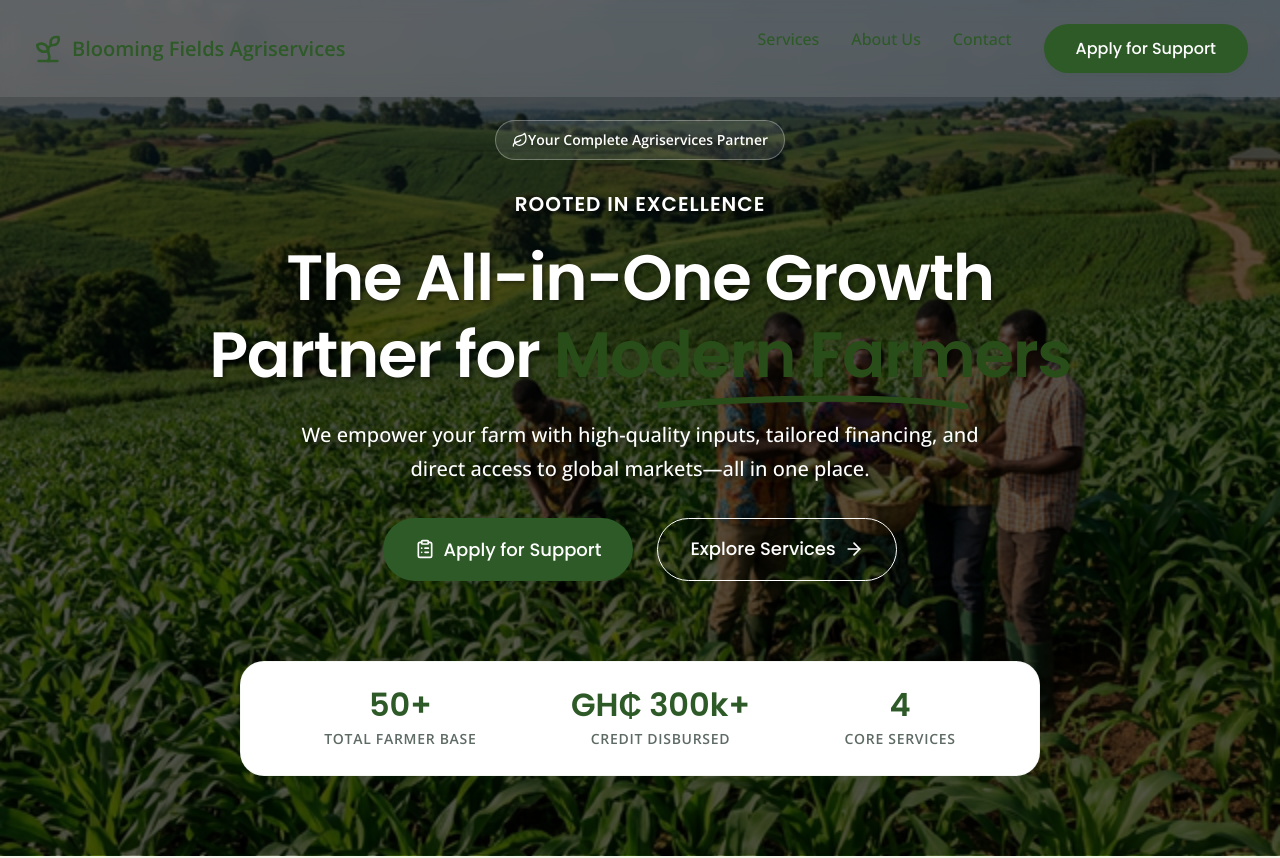
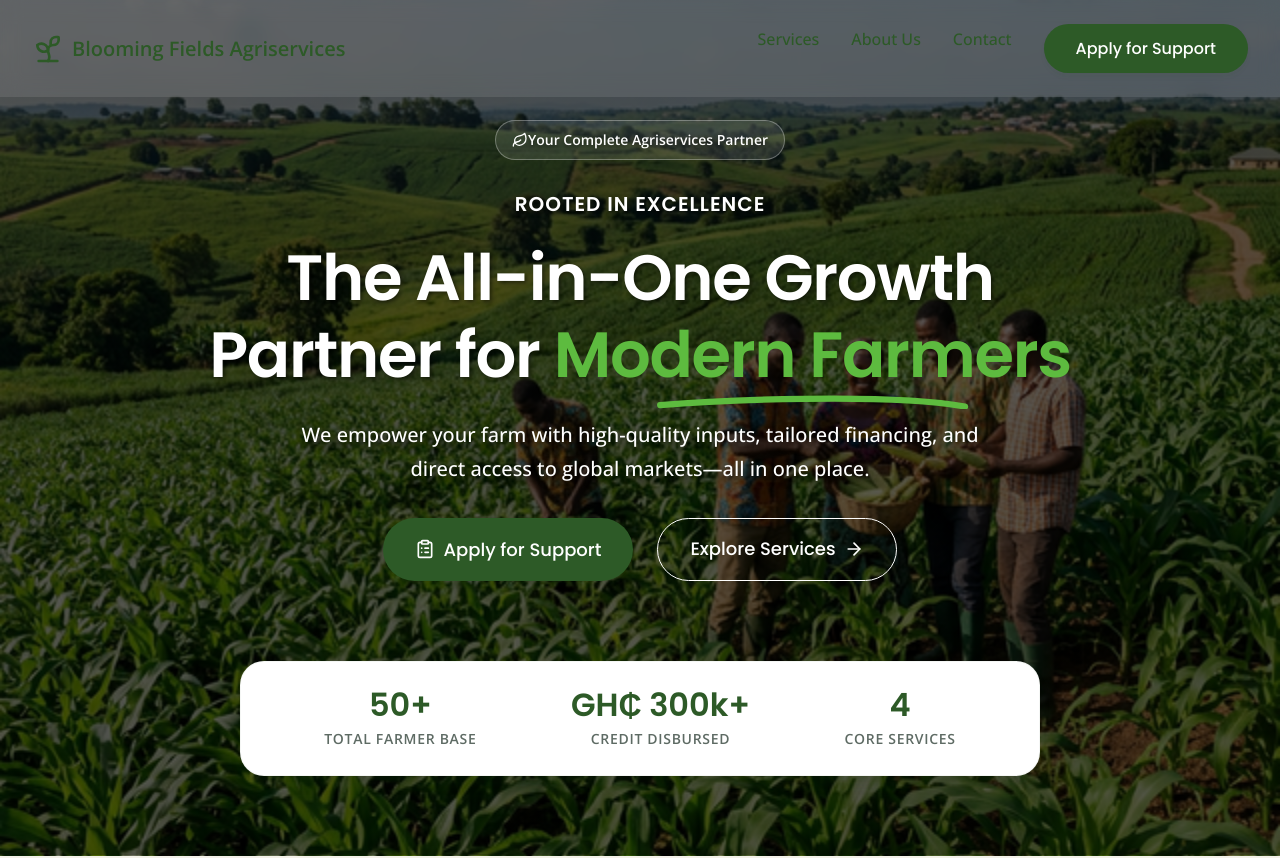
Before and after one commit to dake-07/bloomingfields, a React (Vite) app: page / in a window 1280 px wide. Shown: the top 858 px of the page. Built offline with nearby package versions, Linux system fonts and the light colour scheme.

Commit message:
style: change Modern Farmers text color to bright green

```diff
--- a/src/components/Hero.jsx
+++ b/src/components/Hero.jsx
@@ -54,7 +54,7 @@ const Hero = ({ onApplyClick }) => {
                     style={{ color: '#FFFFFF', maxWidth: '900px', margin: '0 auto', marginBottom: 'var(--space-md)', textShadow: '2px 2px 4px rgba(0,0,0,0.5)' }}
                 >
                     <span style={{ display: 'block', fontSize: '1.25rem', color: '#FFFFFF', fontWeight: 600, marginBottom: '1.5rem', textTransform: 'uppercase', letterSpacing: '0.05em' }}>Rooted in Excellence</span>
-                    The All-in-One Growth Partner for <span style={{ color: '#294D18', textShadow: 'none', position: 'relative' }}>
+                    The All-in-One Growth Partner for <span style={{ color: '#5DBB3F', textShadow: 'none', position: 'relative' }}>
                         Modern Farmers
                         {/* Subtle underline SVG */}
                         <svg
@@ -63,7 +63,7 @@ const Hero = ({ onApplyClick }) => {
                             fill="none"
                             xmlns="http://www.w3.org/2000/svg"
                         >
-                            <path d="M2.00037 6.45391C36.8778 3.52044 148.887 -1.69343 198.001 7.4539" stroke="#294D18" strokeWidth="4" strokeLinecap="round" />
+                            <path d="M2.00037 6.45391C36.8778 3.52044 148.887 -1.69343 198.001 7.4539" stroke="#5DBB3F" strokeWidth="4" strokeLinecap="round" />
                         </svg>
                     </span>
                 </motion.h1>
```
